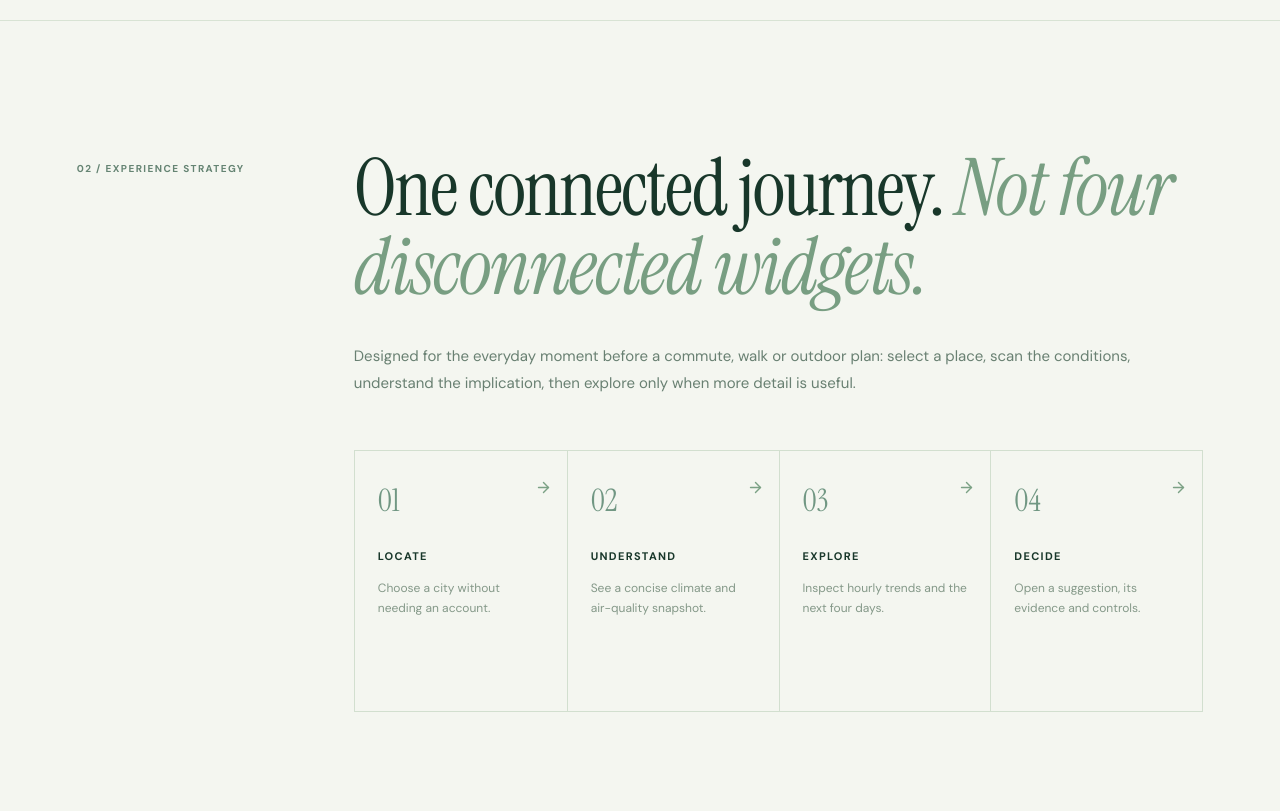
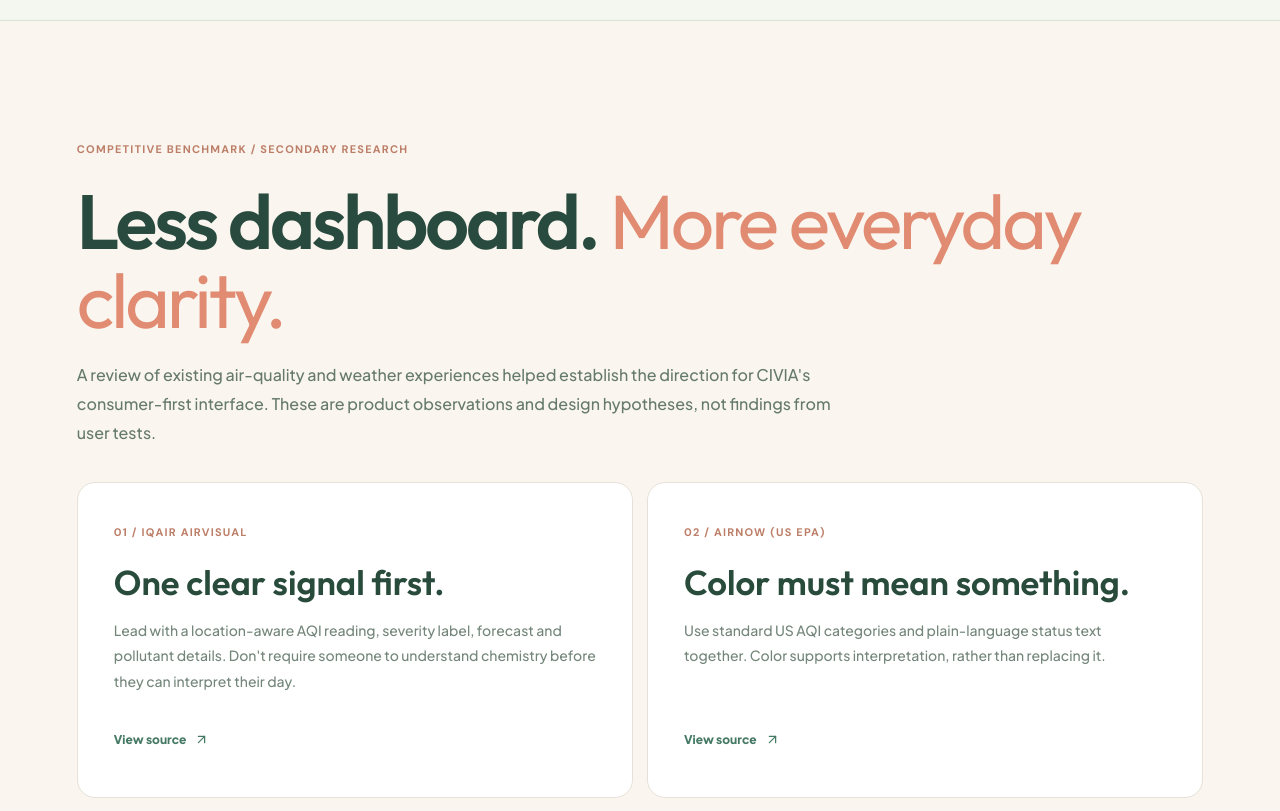
Before and after one commit to AndrezzaNascimento6/civia-climate-intelligence, a Next.js app: page /process in a window 1280 px wide. Shown: the part 1920-2731 px from the top of the page. Built offline with nearby package versions, Linux system fonts and the light colour scheme.

Commit message:
Document market benchmark and finalize consumer-led CIVIA redesign, responsive type and AQI semantics

```diff
--- a/src/app/air-design.css
+++ b/src/app/air-design.css
@@ -463,3 +463,6 @@ button{min-height:44px}
 @media(prefers-reduced-motion:reduce){
   .breathe-bar,.breathe-journey-items button,.breathe-hero-button{transition:none!important}
 }
+
+/* Mobile hero reading order: headline → AQI → explanation → action. */
+@media(max-width:600px){.breathe-hero-body .breathe-status{order:1}.breathe-hero-body h2{order:2}.breathe-hero-body .breathe-aqi-dial{order:3}.breathe-hero-body p{order:4}.breathe-hero-body .breathe-hero-button{order:5}}
--- a/src/app/process/page.tsx
+++ b/src/app/process/page.tsx
@@ -59,6 +59,24 @@ export default function ProcessPage() {
             <span>THE PRODUCT QUESTION</span>
             <p>“Can we turn environmental signals into understandable choices — without turning uncertainty into false confidence?”</p>
           </div>
+        </div>
+      </section>
+
+      <section className="process-benchmark" id="benchmark">
+        <div className="process-benchmark-heading">
+          <span>COMPETITIVE BENCHMARK / SECONDARY RESEARCH</span>
+          <h2>Less dashboard. <em>More everyday clarity.</em></h2>
+          <p>A review of existing air-quality and weather experiences helped establish the direction for CIVIA's consumer-first interface. These are product observations and design hypotheses, not findings from user tests.</p>
+        </div>
+        <div className="process-benchmark-grid">
+          <article><span>01 / IQAIR AIRVISUAL</span><h3>One clear signal first.</h3><p>Lead with a location-aware AQI reading, severity label, forecast and pollutant details. Don't require someone to understand chemistry before they can interpret their day.</p><a href="https://www.iqair.com/air-quality-monitors/air-quality-app" target="_blank" rel="noreferrer">View source <ArrowUpRight size={15}/></a></article>
+          <article><span>02 / AIRNOW (US EPA)</span><h3>Color must mean something.</h3><p>Use standard US AQI categories and plain-language status text together. Color supports interpretation, rather than replacing it.</p><a href="https://www.airnow.gov/airnow-mobile-app/" target="_blank" rel="noreferrer">View source <ArrowUpRight size={15}/></a></article>
+          <article><span>03 / PLUME LABS</span><h3>Timing changes decisions.</h3><p>A simple hourly forecast turns a static measurement into a way to plan a walk, commute or outdoor activity.</p><a href="https://apps.apple.com/us/app/plume-labs-air-quality-app/id950289243" target="_blank" rel="noreferrer">View source <ArrowUpRight size={15}/></a></article>
+          <article><span>04 / APPLE WEATHER</span><h3>Depth on demand.</h3><p>Keep the high-level view calm and let people explore extra layers when needed. More detail should be one clear interaction away.</p><a href="https://support.apple.com/en-lamr/guide/iphone/iph1ac0b35f/27/ios/27" target="_blank" rel="noreferrer">View source <ArrowUpRight size={15}/></a></article>
+        </div>
+        <div className="process-benchmark-decision">
+          <span>DESIGN DECISION</span>
+          <p>I moved away from a dark, cloud-dashboard aesthetic and toward <strong>a warmer, legible consumer experience</strong>: a single dominant AQI story, readable supporting cards, practical trends and explicit model limitations.</p>
         </div>
       </section>
 
--- a/src/app/process/process.css
+++ b/src/app/process/process.css
@@ -134,3 +134,20 @@
   .process-footer{padding:25px 21px}
 }
 @media(prefers-reduced-motion:reduce){.process-hero-cta{transition:none}}
+
+/* Competitive benchmark — transparent secondary research and design synthesis. */
+.process-benchmark{padding:clamp(76px,9vw,132px) clamp(23px,6vw,110px);border-bottom:1px solid #e4e0d8;background:#faf6ef}
+.process-benchmark-heading{max-width:1020px}
+.process-benchmark-heading>span,.process-benchmark-grid article>span,.process-benchmark-decision>span{font-size:11px;color:#bd7e68;letter-spacing:.11em;font-weight:800}
+.process-benchmark h2{font:600 clamp(47px,6vw,89px)/1.02 var(--serif);letter-spacing:-.04em;margin:22px 0;color:#294a3f}
+.process-benchmark h2 em{font-style:normal;color:#e08b72}
+.process-benchmark-heading>p{font:500 16px/1.8 var(--sans);color:#65796c;max-width:760px}
+.process-benchmark-grid{display:grid;grid-template-columns:repeat(2,minmax(0,1fr));gap:14px;margin-top:35px}
+.process-benchmark-grid article{border:1px solid #e6e0d7;border-radius:18px;background:white;padding:clamp(23px,3vw,36px);min-width:0}
+.process-benchmark-grid h3{font:600 clamp(25px,2.7vw,37px)/1.15 var(--serif);color:#284b3c;margin:20px 0 15px}
+.process-benchmark-grid p{font:500 14px/1.8 var(--sans);color:#74867a;min-height:85px}
+.process-benchmark-grid a{font:800 12px var(--sans);color:#467a66;display:inline-flex;align-items:center;gap:8px;min-height:44px}
+.process-benchmark-decision{margin-top:17px;background:#f6e5d9;border-radius:17px;padding:clamp(25px,3.7vw,44px)}
+.process-benchmark-decision p{font:500 clamp(21px,2.5vw,32px)/1.48 var(--serif);margin:17px 0 0;color:#725349;max-width:1000px}
+.process-benchmark-decision strong{color:#b96d55}
+@media(max-width:700px){.process-benchmark{padding:63px 21px}.process-benchmark-grid{grid-template-columns:1fr}.process-benchmark-grid p{min-height:auto}.process-benchmark h2{font-size:49px}}
--- a/src/components/CiviaApp.tsx
+++ b/src/components/CiviaApp.tsx
@@ -22,7 +22,7 @@ type View = "today" | "forecast" | "insights" | "preferences";
 type Metric = "temperature" | "airQuality" | "rainChance";
 
 const NAVIGATION = [
-  { id: "today" as View, label: "Overview", icon: House },
+  { id: "today" as View, label: "Today", icon: House },
   { id: "forecast" as View, label: "Exposure", icon: Compass },
   { id: "insights" as View, label: "Insights", icon: Sparkles },
   { id: "preferences" as View, label: "Settings", icon: SlidersHorizontal }
--- a/src/components/ExposureDashboard.tsx
+++ b/src/components/ExposureDashboard.tsx
@@ -72,6 +72,7 @@ export default function ExposureDashboard({ data, priorities, onExplore, onInsig
   const localTime=data.updatedAt.includes("T") ? data.updatedAt.split("T")[1]?.slice(0,5) : null;
   const category=aqiCategory(data.aqi);
   const indicatorStyle=({"--breathe-indicator":(selected ?? 0)+"%"} as CSSProperties);
+  const dialStyle=({"--breathe-dial":Math.min(100,Math.max(0,(data.aqi ?? 0)/200*100))+"%"} as CSSProperties);
   const count=[data.pm25,data.pm10,data.ozone,data.nitrogenDioxide].filter(x=>x!==null).length;
   return <div className="breathe-app">
     <header className="breathe-welcome">
@@ -86,7 +87,7 @@ export default function ExposureDashboard({ data, priorities, onExplore, onInsig
       </div>
     </header>
 
-    <section className={"breathe-hero breathe-hero--"+air.tone} aria-label="Current air-quality overview">
+    <section className={"breathe-hero breathe-hero--"+air.tone} aria-label="Current air-quality overview" style={dialStyle}>
       <div className="breathe-hero-orbit breathe-hero-orbit--large" aria-hidden="true"/>
       <div className="breathe-hero-orbit breathe-hero-orbit--small" aria-hidden="true"/>
       <div className="breathe-hero-top">
```
Also changed, not shown: 1 other file (tests, documents, lock files or other folders).
